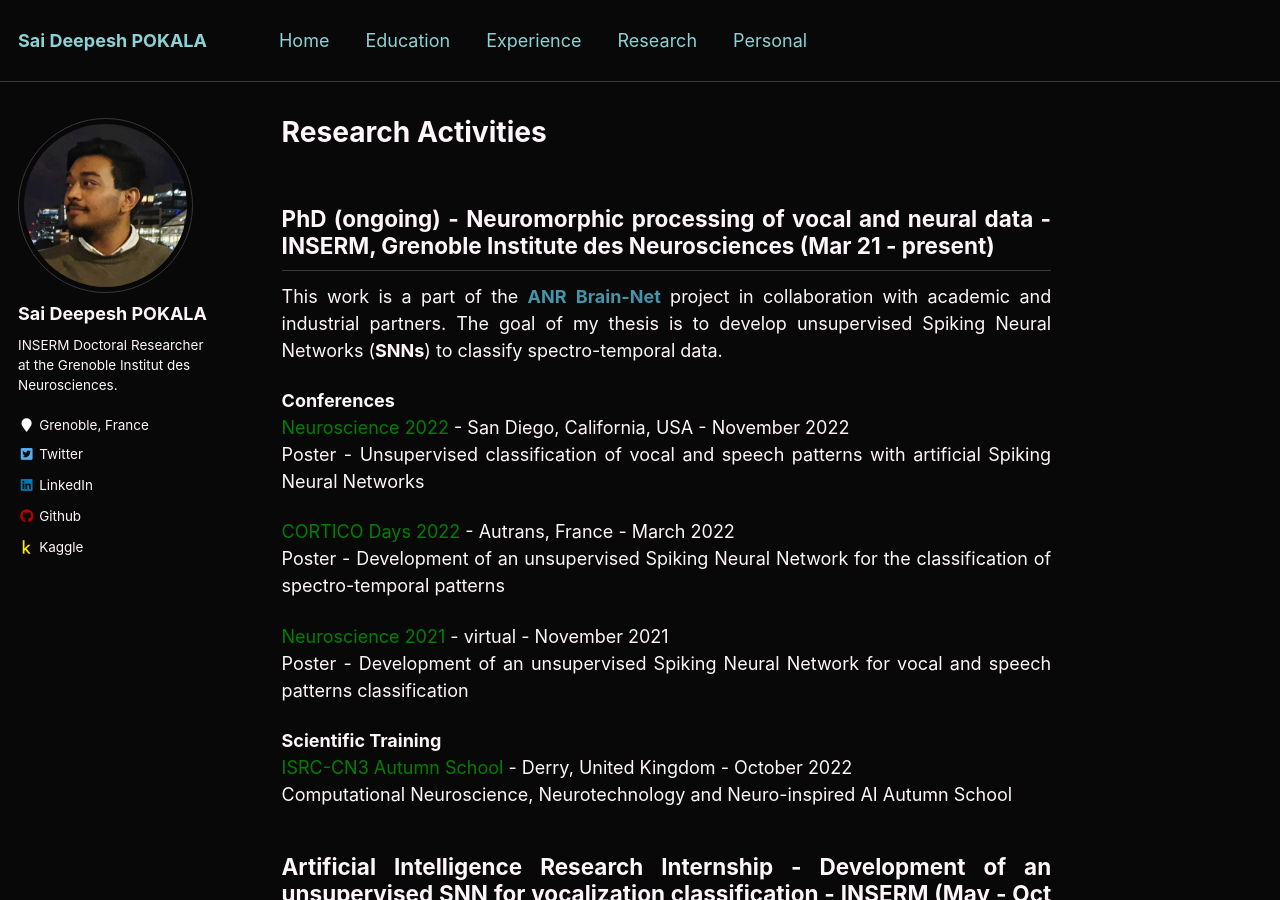
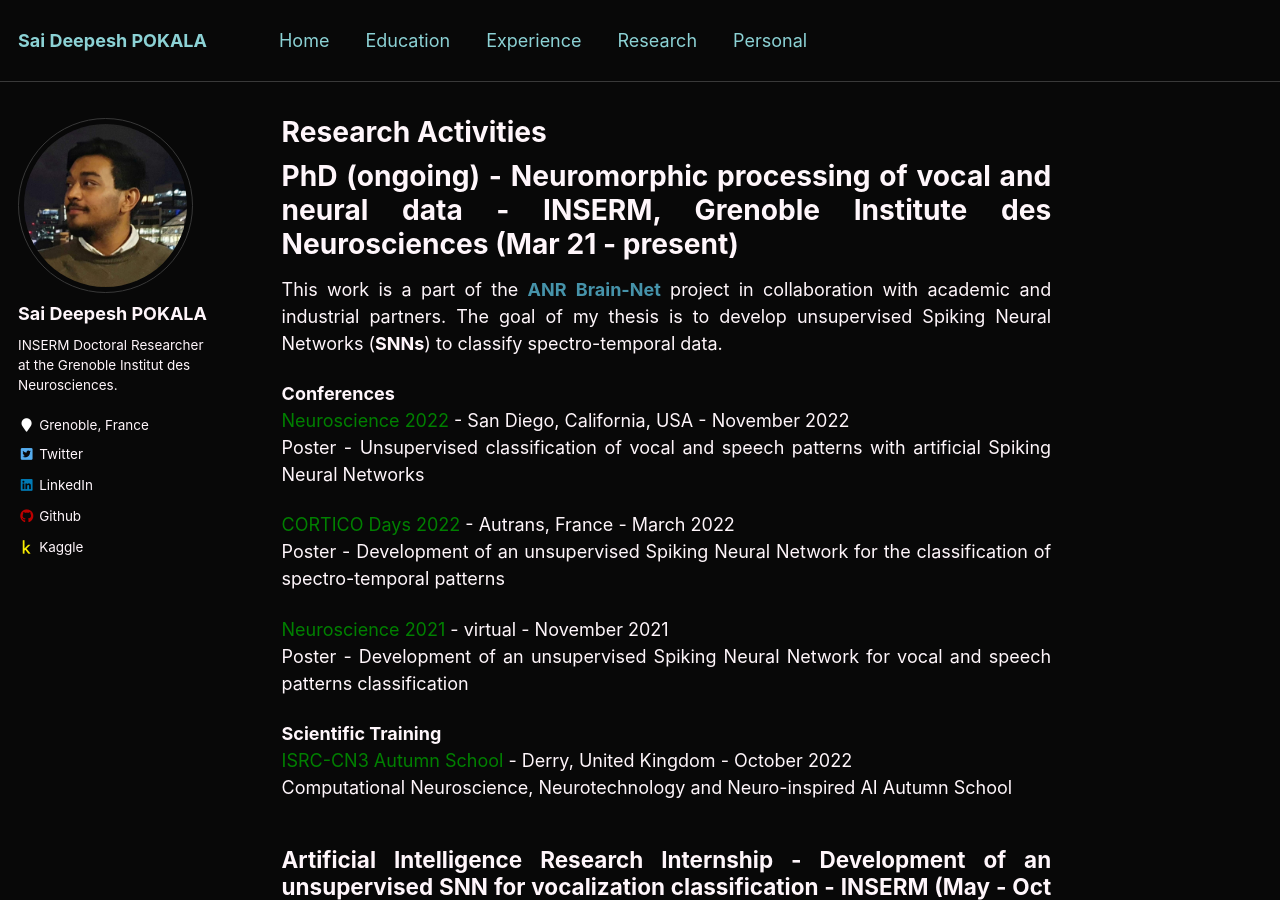
Before and after one commit to saideepesh/saideepesh.github.io, a Jekyll site: the page built from _pages/research.md, in a window 1280 px wide and 900 px high. Built offline with Jekyll 4.4.1, drawn with Linux system fonts in a browser that asks for light colours.

```diff
--- a/_pages/research.md
+++ b/_pages/research.md
@@ -5,7 +5,7 @@ author_profile: true
 classes: wide
 ---
 
-## PhD (ongoing) - Neuromorphic processing of vocal and neural data - INSERM, Grenoble Institute des Neurosciences (Mar 21 - present)
+# PhD (ongoing) - Neuromorphic processing of vocal and neural data - INSERM, Grenoble Institute des Neurosciences (Mar 21 - present)
 
 This work is a part of the [**ANR**](https://anr.fr/en/){:target="_blank" rel="noopener"} [**Brain-Net**](https://sites.google.com/view/brainnet-project/accueil){:target="_blank" rel="noopener"} project in collaboration with academic and industrial partners. The goal of my thesis is to develop unsupervised Spiking Neural Networks (**SNNs**) to classify spectro-temporal data.
 
```
